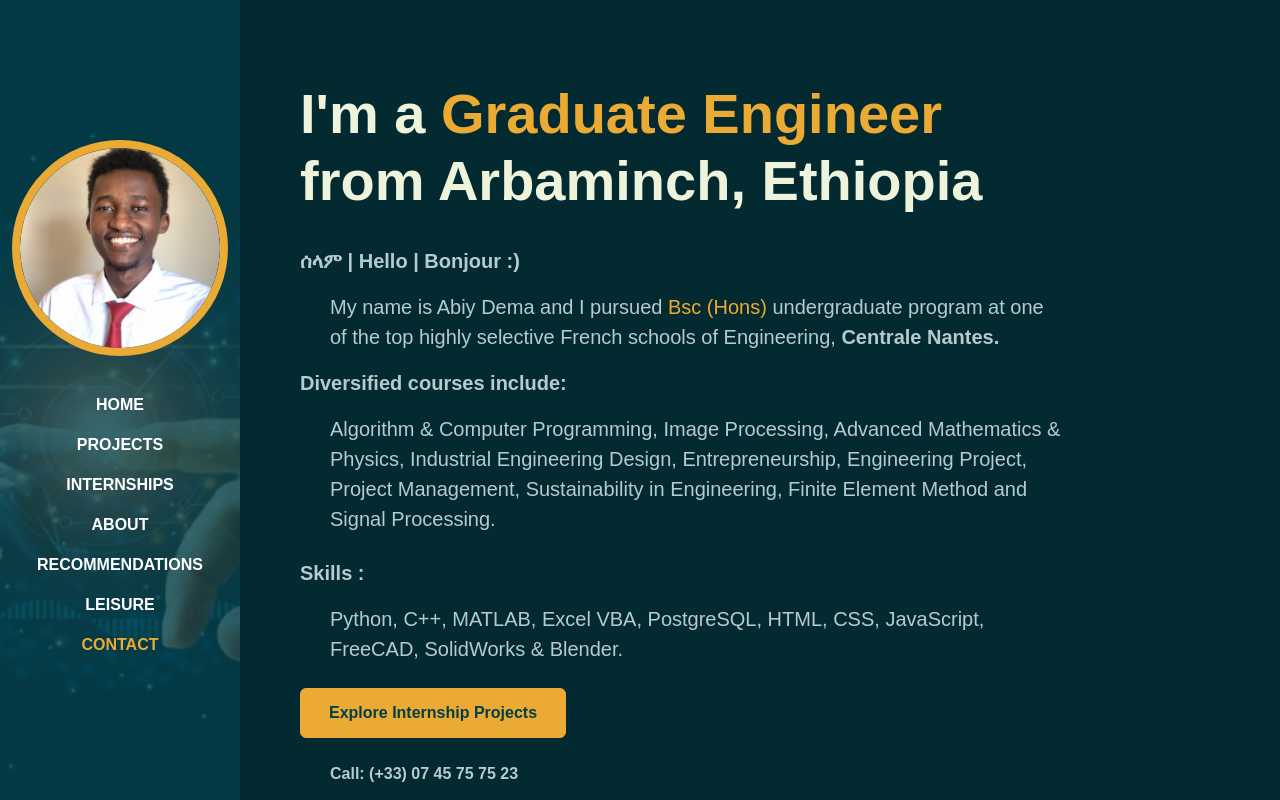
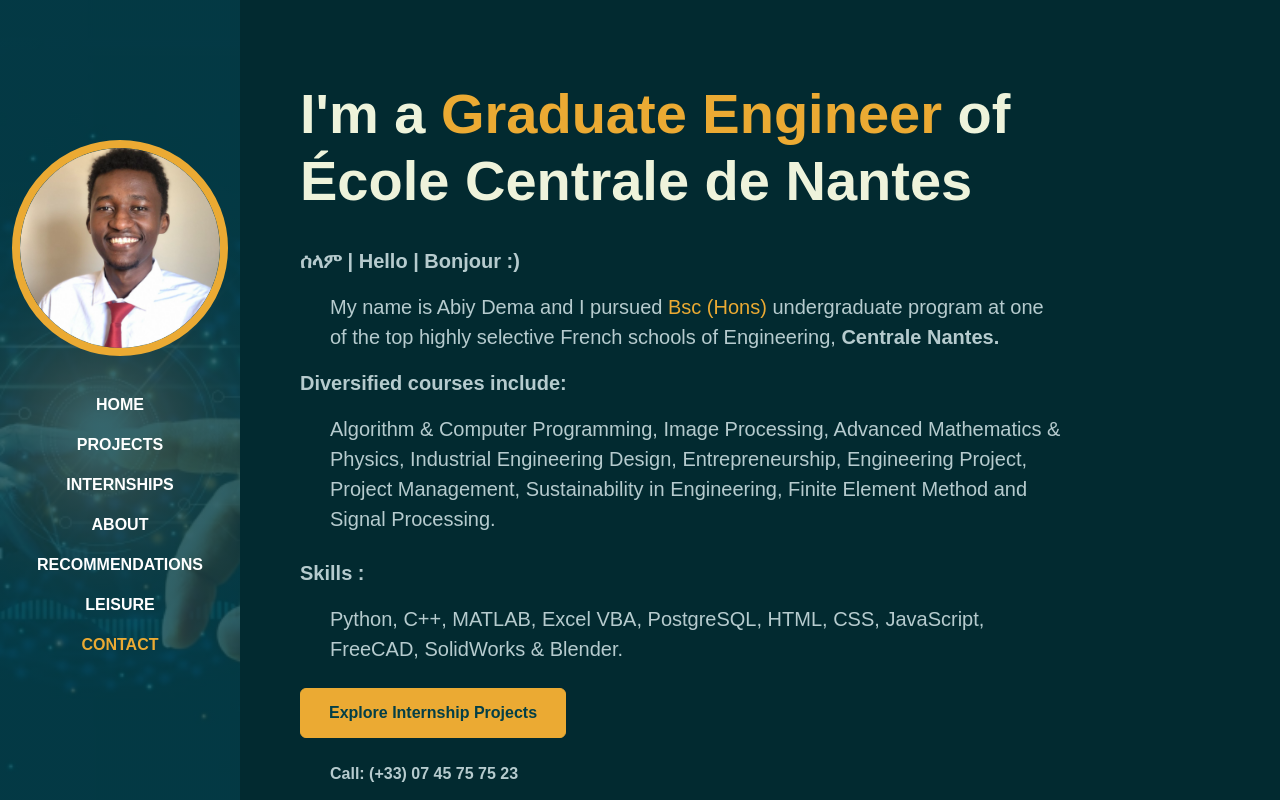
Before and after one commit to Haabiy/Abiy-Dema-Portfolio, a plain HTML site: page index.html in a window 1280 px wide. Shown: the top 800 px of the page. Drawn offline with Linux system fonts and the light colour scheme; a web font is replaced by a local one.

Commit message:
ECN added

```diff
--- a/index.html
+++ b/index.html
@@ -62,7 +62,7 @@
             <div class="container">
                 <div class="row">
                     <div class="col-lg-10">
-                        <h1 class="display-4 fw-bold" data-aos="fade-up">I'm a <span class="text-brand">Graduate Engineer</span> from Arbaminch, Ethiopia</h1><br>
+                        <h1 class="display-4 fw-bold" data-aos="fade-up">I'm a <span class="text-brand">Graduate Engineer</span> of École Centrale de Nantes</h1><br>
                         <p data-aos="fade-up" data-aos-delay="300"><a href="#" class="link-custom lead mt-2 mb-4" >ሰላም | Hello | Bonjour :)</a> </p>
                         <p class="lead courses" data-aos="fade-up" data-aos-delay="300">My name is Abiy Dema and I pursued <span class="text-brand">Bsc (Hons)</span>
                             undergraduate program at one of the top highly selective French schools of Engineering, <a href="https://www.ec-nantes.fr/english-version" target="_blank" class="link-custom">Centrale Nantes.</a>
```
